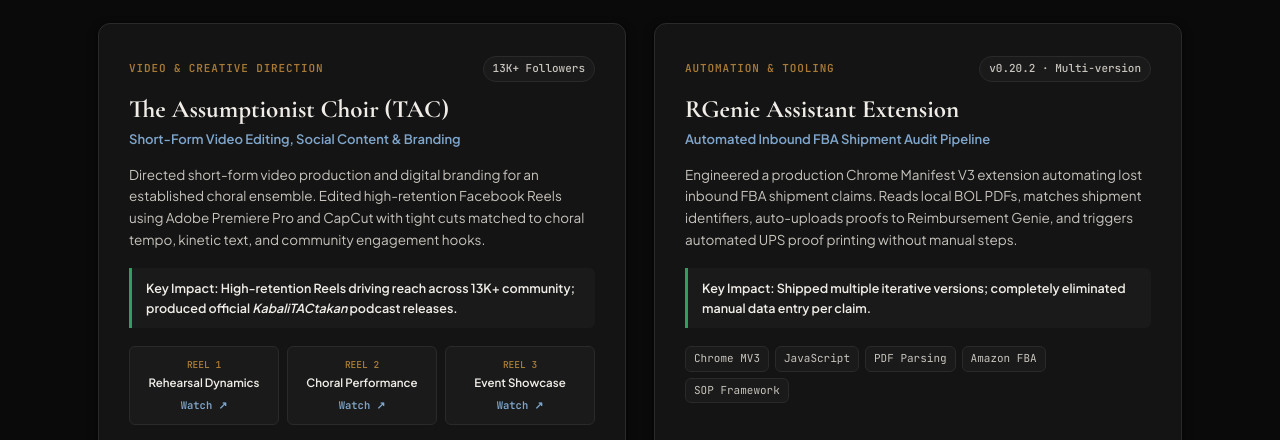
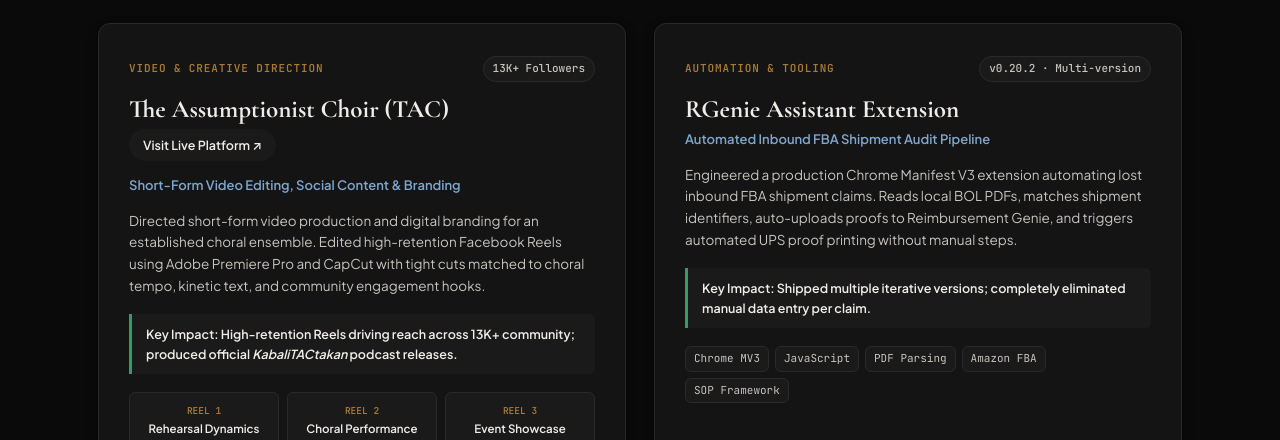
Before and after one commit to dcxgerald/portfolio, a plain HTML site: page index.html in a window 1280 px wide. Shown: the part 1960-2400 px from the top of the page. Drawn offline with nearby package versions, Linux system fonts and the light colour scheme.

Commit message:
Move Visit Live Platform link under TAC title

```diff
--- a/index.html
+++ b/index.html
@@ -1044,6 +1044,7 @@
       .modal-window { width: calc(100vw - 24px) !important; max-height: 88vh; padding: 24px 18px !important; }
     }
 
+    .title-link { margin: 4px 0 14px; }
     .sub-heading { font-size: 12px; letter-spacing: 0.14em; text-transform: uppercase; color: var(--ink-muted); margin: 32px 0 14px; font-weight: 600; }
     .compare-note { font-size: 13.5px; color: var(--ink-muted); margin: -6px 0 16px; }
     .compare-grid { display: grid; grid-template-columns: 1fr 1fr; gap: 16px; align-items: start; }
@@ -1290,6 +1291,11 @@
               <span class="pill-badge">13K+ Followers</span>
             </div>
             <h3 class="work-title">The Assumptionist Choir (TAC)</h3>
+            <div class="title-link">
+              <a href="https://the-assumptionist-choir.pages.dev/" target="_blank" rel="noopener" class="link-chip">
+                Visit Live Platform ↗
+              </a>
+            </div>
             <p class="work-sub">Short-Form Video Editing, Social Content & Branding</p>
             <p class="work-desc">
               Directed short-form video production and digital branding for an established choral ensemble. Edited high-retention Facebook Reels using Adobe Premiere Pro and CapCut with tight cuts matched to choral tempo, kinetic text, and community engagement hooks.
@@ -1402,11 +1408,6 @@
             </div>
           </div>
 
-          <div class="work-footer-links">
-            <a href="https://the-assumptionist-choir.pages.dev/" target="_blank" rel="noopener" class="link-chip">
-              Visit Live Platform ↗
-            </a>
-          </div>
         </div>
 
         <!-- 2. RGenie Assistant Extension -->
```
